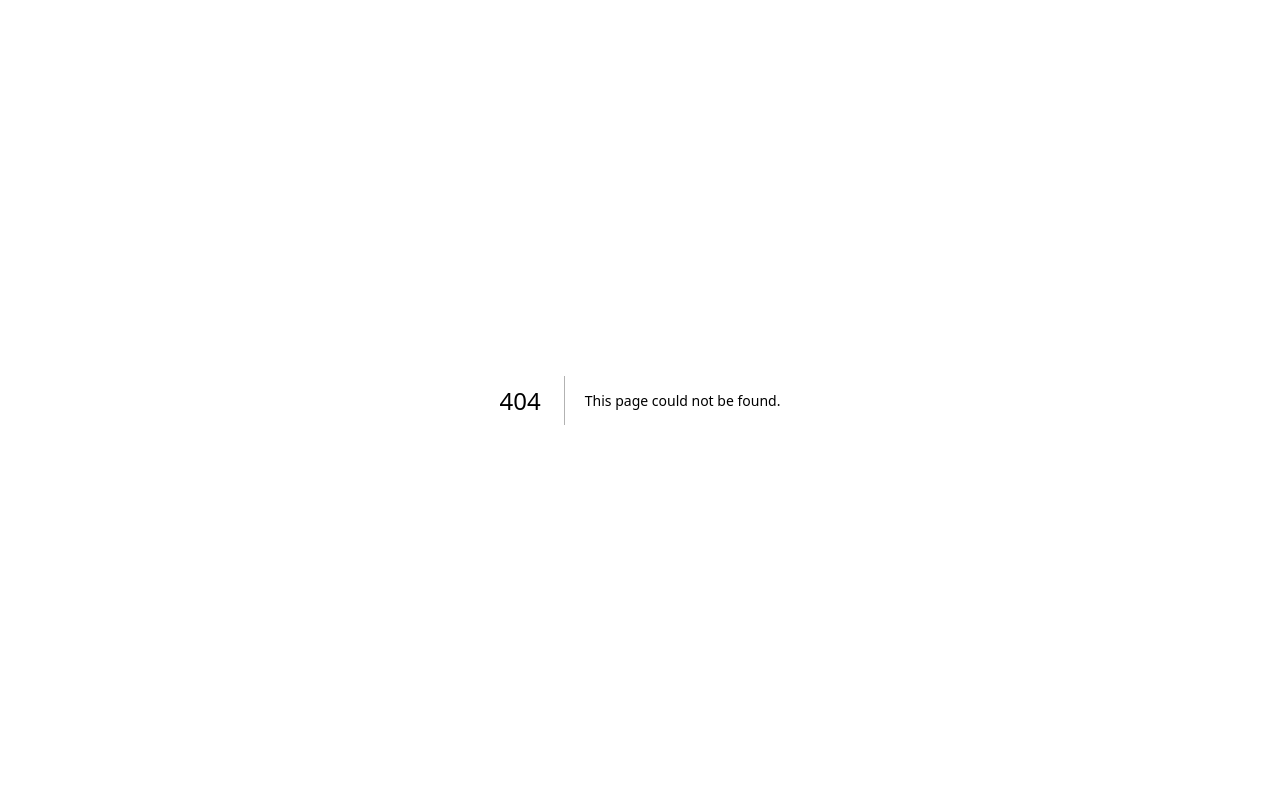
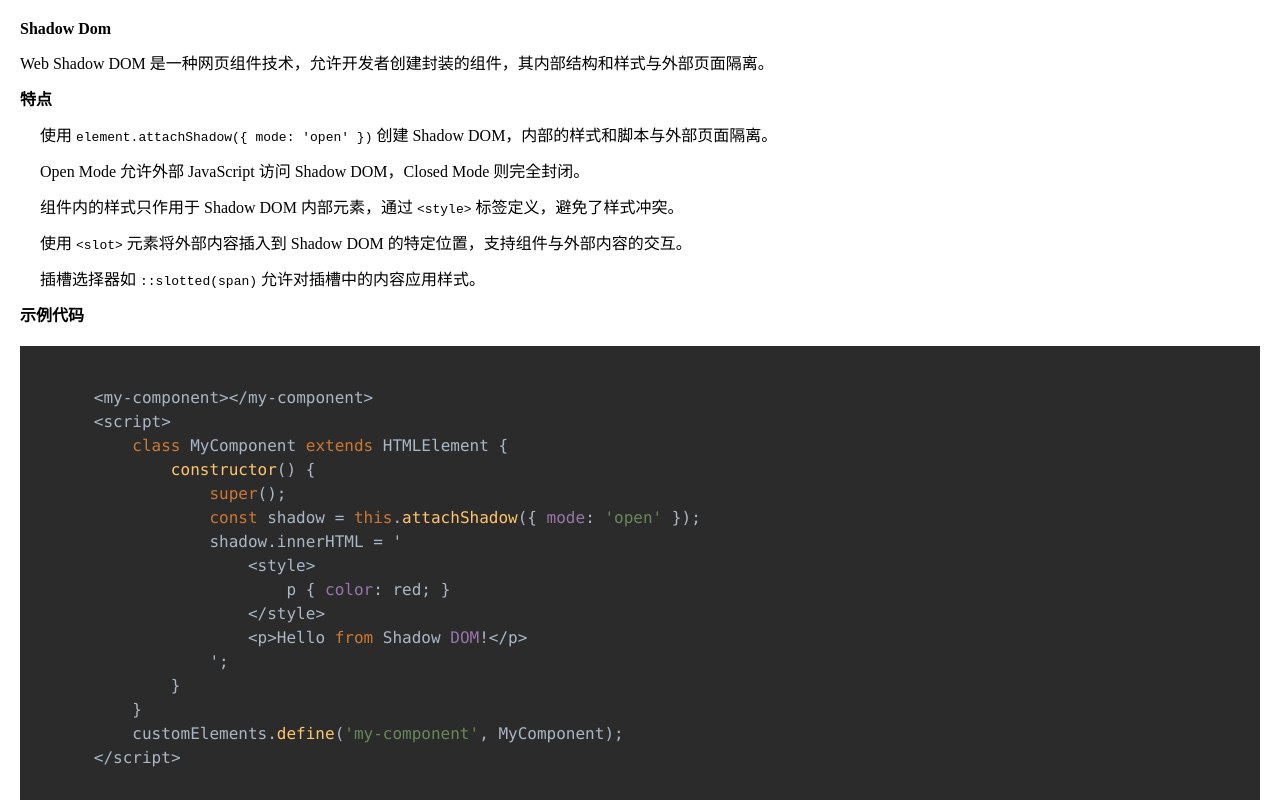
Before and after one commit to wangops/blog, a Next.js app: page /blog/web/shadowdom in a window 1280 px wide. Before the commit this address had no page. Built offline with nearby package versions, Linux system fonts and the light colour scheme.

Commit message:
Shadow Dom

```diff
--- /dev/null
+++ b/src/pages/blog/web/shadowdom.mdx
@@ -0,0 +1,75 @@
+
+import { Prism as SyntaxHighlighter } from 'react-syntax-highlighter';
+import  {darcula}  from 'react-syntax-highlighter/dist/cjs/styles/prism';
+
+
+<div className="mdx-box">
+#### Shadow Dom
+###### &nbsp;
+Web Shadow DOM 是一种网页组件技术，允许开发者创建封装的组件，其内部结构和样式与外部页面隔离。
+###### &nbsp;
+#### 特点
+###### &nbsp;
+&nbsp;&nbsp;&nbsp;&nbsp; 使用 `element.attachShadow({ mode: 'open' })` 创建 Shadow DOM，内部的样式和脚本与外部页面隔离。
+###### &nbsp;
+&nbsp;&nbsp;&nbsp;&nbsp; Open Mode 允许外部 JavaScript 访问 Shadow DOM，Closed Mode 则完全封闭。
+###### &nbsp;
+&nbsp;&nbsp;&nbsp;&nbsp; 组件内的样式只作用于 Shadow DOM 内部元素，通过 `<style>` 标签定义，避免了样式冲突。
+###### &nbsp;
+&nbsp;&nbsp;&nbsp;&nbsp; 使用 `<slot>` 元素将外部内容插入到 Shadow DOM 的特定位置，支持组件与外部内容的交互。
+###### &nbsp;
+&nbsp;&nbsp;&nbsp;&nbsp; 插槽选择器如 `::slotted(span)` 允许对插槽中的内容应用样式。
+###### &nbsp;
+#### 示例代码
+###### &nbsp;
+<SyntaxHighlighter language="javascript" style={darcula}>
+  {`
+        <my-component></my-component>
+        <script>
+            class MyComponent extends HTMLElement {
+                constructor() {
+                    super();
+                    const shadow = this.attachShadow({ mode: 'open' });
+                    shadow.innerHTML = '
+                        <style>
+                            p { color: red; }
+                        </style>
+                        <p>Hello from Shadow DOM!</p>
+                    ';
+                }
+            }
+            customElements.define('my-component', MyComponent);
+        </script>
+
+
+`}
+</SyntaxHighlighter>
+###### &nbsp;
+<SyntaxHighlighter language="javascript" style={darcula}               >
+  {`
+
+        <my-slot-component>
+            <span>Content from outside</span>
+        </my-slot-component>
+        <script>
+            class MySlotComponent extends HTMLElement {
+                constructor() {
+                    super();
+                    const shadow = this.attachShadow({ mode: 'open' });
+                    shadow.innerHTML = '
+                        <style>
+                            ::slotted(span) { color: blue; }
+                        </style>
+                        <slot></slot>
+                    ';
+                }
+            }
+            customElements.define('my-slot-component', MySlotComponent);
+        </script>
+
+
+
+`}
+</SyntaxHighlighter>
+###### &nbsp;
+</div>
--- a/src/pages/index.tsx
+++ b/src/pages/index.tsx
@@ -13,6 +13,11 @@ export default function CV(){
     }
 
     const data = [{
+        key:'blog-web-shadowdom',
+        title:"WEB - ShadowDom",
+        description:"Web Shadow DOM 是一种网页组件技术，允许开发者创建封装的组件，其内部结构和样式与外部页面隔离。",
+        url:"/blog/web/shadowdom"
+    },{
         key:'blog-web-worker',
         title:"WEB - worker",
         description:"Web Workers 是一种在浏览器中运行 JavaScript 的技术，允许你在后台线程中执行代码，从而不会阻塞用户界面。这使得 Web 应用能够在执行耗时操作时保持响应性。",
```
